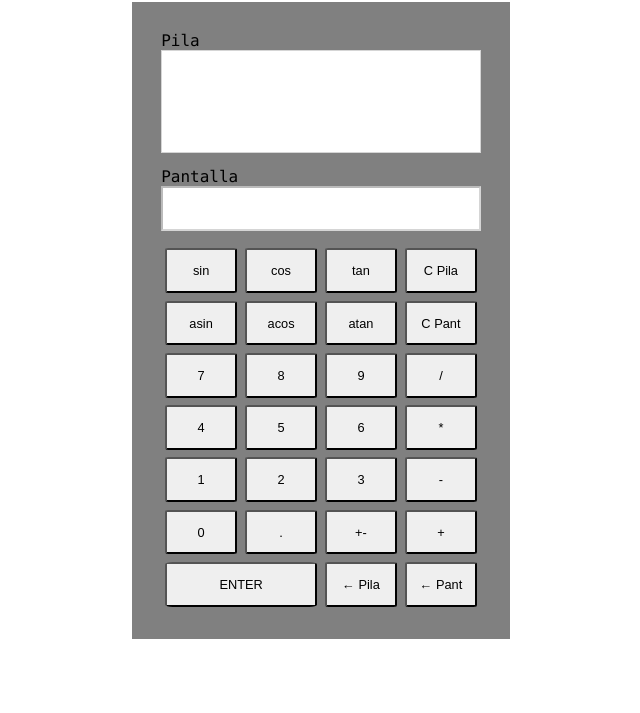
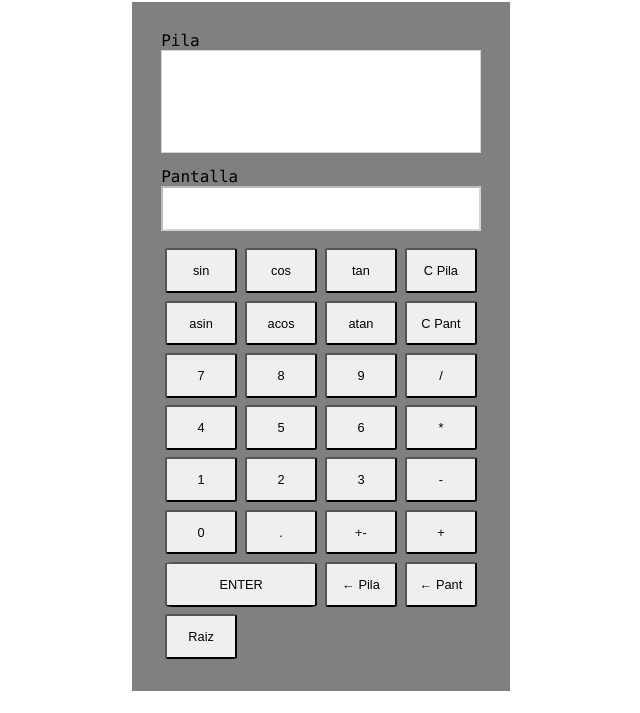
Before and after one commit to UO282823/Calculadora-RPN, a plain HTML site: page index.html in a window 1280 px wide. Shown: the part 87-800 px from the top of the page, without its empty margins (319-959 px from the left). Drawn offline with Linux system fonts and the light colour scheme.

Commit message:
Update index.html

```diff
--- a/index.html
+++ b/index.html
@@ -56,6 +56,7 @@
             <input type="button" value="ENTER" onclick="calculadoraRPN.enter()" >
             <input type="button" value="← Pila" onclick="calculadoraRPN.borrarUltimoPila()" >
             <input type="button" value="← Pant" onclick="calculadoraRPN.borrarDigito()" >
+            <input type="button" value="Raiz" onclick="calculadoraRPN.raiz()">
 
 
 
```
